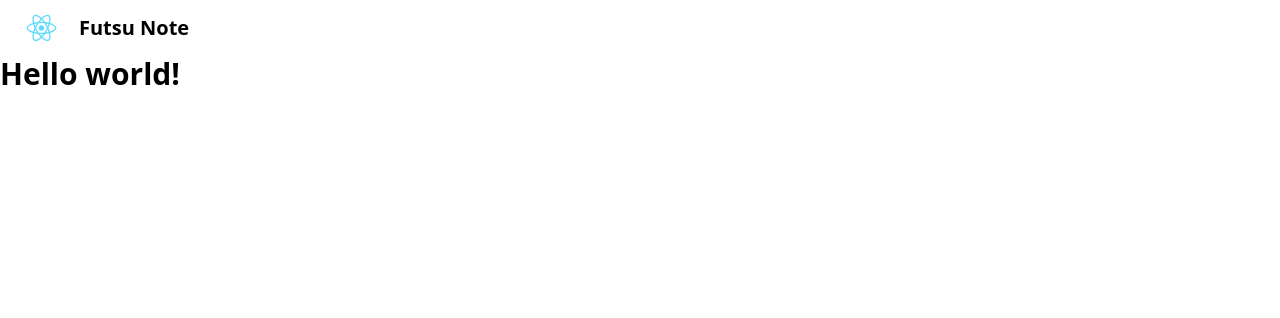
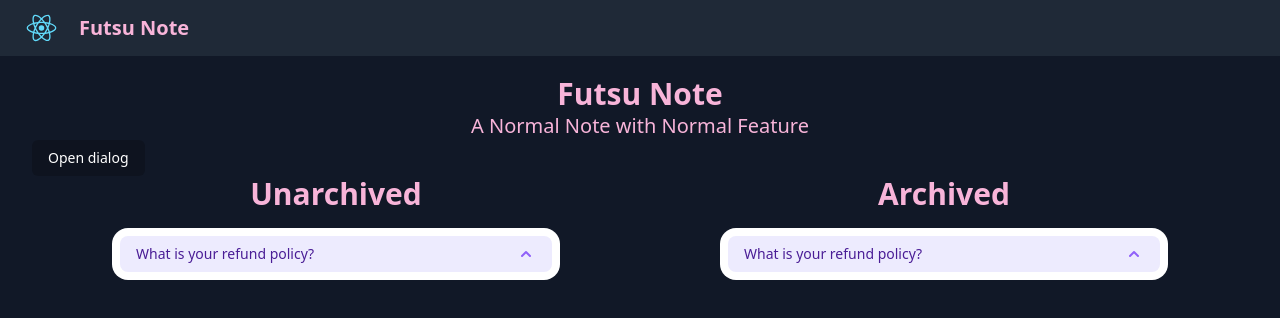
Before and after one commit to ZhafranBahij/aplikasi-catatan-pribadi, a React (Create React App) app: page / in a window 1280 px wide. Shown: the top 318 px of the page. Built offline with nearby package versions, Linux system fonts and the light colour scheme.

Commit message:
Create a component

```diff
--- a/package.json
+++ b/package.json
@@ -3,9 +3,13 @@
   "version": "0.1.0",
   "private": true,
   "dependencies": {
+    "@headlessui/react": "^1.6.4",
+    "@heroicons/react": "^1.0.6",
     "@testing-library/jest-dom": "^5.16.4",
     "@testing-library/react": "^13.3.0",
     "@testing-library/user-event": "^13.5.0",
+    "flowbite": "^1.4.7",
+    "flowbite-react": "^0.0.25",
     "react": "^18.1.0",
     "react-dom": "^18.1.0",
     "react-scripts": "5.0.1",
--- a/src/App.jsx
+++ b/src/App.jsx
@@ -1,12 +1,19 @@
 import "./App.css";
 import Navbar from "./component/Navbar";
+import AddForm from "./component/AddForm";
+import Layout from "./component/Layout";
+import Title from "./component/Title";
+import MainNoteList from "./component/MainNoteList";
 
 export default function App() {
   return (
     <>
       <Navbar />
-
-      <h1 className="text-3xl font-bold">Hello world!</h1>
+      <Layout>
+        <Title />
+        <AddForm />
+        <MainNoteList />
+      </Layout>
     </>
   );
 }
--- /dev/null
+++ b/src/component/AddForm.jsx
@@ -0,0 +1,69 @@
+import { Dialog, Transition } from "@headlessui/react";
+import { Fragment, useState } from "react";
+import Form from "./Form";
+
+export default function AddForm() {
+  let [isOpen, setIsOpen] = useState(false);
+
+  function closeModal() {
+    setIsOpen(false);
+  }
+
+  function openModal() {
+    setIsOpen(true);
+  }
+
+  return (
+    <>
+      <button
+        type="button"
+        onClick={openModal}
+        className="rounded-md bg-black bg-opacity-20 px-4 py-2 text-sm font-medium text-white hover:bg-opacity-30 focus:outline-none focus-visible:ring-2 focus-visible:ring-white focus-visible:ring-opacity-75"
+      >
+        Open dialog
+      </button>
+
+      <Transition appear show={isOpen} as={Fragment}>
+        <Dialog as="div" className="relative z-10" onClose={closeModal}>
+          <Transition.Child
+            as={Fragment}
+            enter="ease-out duration-300"
+            enterFrom="opacity-0"
+            enterTo="opacity-100"
+            leave="ease-in duration-200"
+            leaveFrom="opacity-100"
+            leaveTo="opacity-0"
+          >
+            <div className="fixed inset-0 bg-black bg-opacity-25" />
+          </Transition.Child>
+
+          <div className="fixed inset-0 overflow-y-auto">
+            <div className="flex min-h-full items-center justify-center p-4 text-center">
+              <Transition.Child
+                as={Fragment}
+                enter="ease-out duration-300"
+                enterFrom="opacity-0 scale-95"
+                enterTo="opacity-100 scale-100"
+                leave="ease-in duration-200"
+                leaveFrom="opacity-100 scale-100"
+                leaveTo="opacity-0 scale-95"
+              >
+                <Dialog.Panel className="w-full max-w-md transform overflow-hidden rounded-2xl bg-gray-800 p-6 text-left align-middle shadow-xl transition-all">
+                  <Dialog.Title
+                    as="h3"
+                    className="text-lg font-medium leading-6 text-pink-300"
+                  >
+                    Add a New Note
+                  </Dialog.Title>
+                  <div className="mt-2 ">
+                    <Form closeModal={closeModal} />
+                  </div>
+                </Dialog.Panel>
+              </Transition.Child>
+            </div>
+          </div>
+        </Dialog>
+      </Transition>
+    </>
+  );
+}
--- /dev/null
+++ b/src/component/Form.jsx
@@ -0,0 +1,62 @@
+export default function Form({ closeModal }) {
+  return (
+    <>
+      <form>
+        <div class="mb-6">
+          <label
+            for="title"
+            class="block mb-2 text-sm font-medium text-pink-500"
+          >
+            Title
+            <small className="ml-6">50 Chara Left</small>
+          </label>
+          <input
+            type="text"
+            id="title"
+            class="bg-gray-50 border border-pink-800 text-gray-900 text-sm rounded-lg focus:ring-pink-500 focus:border-pink-500 block w-full p-2.5 "
+            placeholder="What you want to do?"
+            required
+          />
+        </div>
+
+        <div class="mb-6">
+          <label
+            for="body"
+            class="block mb-2 text-sm font-medium text-pink-500 "
+          >
+            Body
+          </label>
+
+          <textarea
+            id="body"
+            rows="4"
+            class="block p-2.5 w-full text-sm text-gray-900 bg-gray-50 rounded-lg border border-gray-300 focus:ring-pink-500 focus:border-pink-500 "
+            placeholder="Describe it, okay?"
+          ></textarea>
+        </div>
+
+        <div class="flex items-start mb-6">
+          <div class="flex items-center h-5">
+            <input
+              id="archived"
+              type="checkbox"
+              value="true"
+              class="w-4 h-4 border border-pink-800 rounded bg-gray-50 focus:ring-3 focus:ring-pink-300 "
+              required=""
+            />
+          </div>
+          <label for="archived" class="ml-2 text-sm font-medium text-pink-500">
+            Archived
+          </label>
+        </div>
+        <button
+          type="submit"
+          class="text-white bg-blue-700 hover:bg-blue-800 focus:ring-4 focus:outline-none focus:ring-blue-300 font-medium rounded-lg text-sm w-full sm:w-auto px-5 py-2.5 text-center dark:bg-blue-600 dark:hover:bg-blue-700 dark:focus:ring-blue-800"
+          onClick={closeModal}
+        >
+          Submit
+        </button>
+      </form>
+    </>
+  );
+}
--- /dev/null
+++ b/src/component/Layout.jsx
@@ -0,0 +1,9 @@
+export default function Layout(props) {
+  return (
+    <>
+      <div className="bg-gray-900 min-h-screen text-pink-300 px-8 py-5">
+        {props.children}
+      </div>
+    </>
+  );
+}
--- /dev/null
+++ b/src/component/MainNoteList.jsx
@@ -0,0 +1,18 @@
+import NoteList from "./NoteList";
+
+export default function MainNoteList() {
+  return (
+    <main>
+      <div className="flex flex-col sm:flex-row justify-center">
+        <div className="w-full">
+          <h1 className="text-3xl font-bold text-center">Unarchived</h1>
+          <NoteList />
+        </div>
+        <div className="w-full">
+          <h1 className="text-3xl font-bold text-center">Archived</h1>
+          <NoteList />
+        </div>
+      </div>
+    </main>
+  );
+}
--- a/src/component/Navbar.jsx
+++ b/src/component/Navbar.jsx
@@ -2,17 +2,17 @@ import logo from "../logo.svg";
 
 export default function Navbar() {
   return (
-    <>
-      <nav class="bg-white border-gray-200 px-2 sm:px-4 py-2.5  dark:bg-gray-800">
+    <header>
+      <nav class="sm:px-4 py-2.5  bg-gray-800">
         <div class="container flex flex-wrap justify-between items-center mx-auto">
           <a href="#" className="flex items-center">
             <img src={logo} class="mr-3 h-6 sm:h-9" alt="Logo" />
-            <span class="self-center text-xl font-semibold whitespace-nowrap dark:text-white">
+            <span class="self-center text-xl font-semibold whitespace-nowrap text-pink-300">
               Futsu Note
             </span>
           </a>
         </div>
       </nav>
-    </>
+    </header>
   );
 }
--- /dev/null
+++ b/src/component/NoteList.jsx
@@ -0,0 +1,29 @@
+import { Disclosure } from "@headlessui/react";
+import { ChevronUpIcon } from "@heroicons/react/solid";
+
+export default function NoteList() {
+  return (
+    <div className="w-full px-4 py-4">
+      <div className="mx-auto w-full max-w-md rounded-2xl bg-white p-2">
+        <Disclosure>
+          {({ open }) => (
+            <>
+              <Disclosure.Button className="flex w-full justify-between rounded-lg bg-purple-100 px-4 py-2 text-left text-sm font-medium text-purple-900 hover:bg-purple-200 focus:outline-none focus-visible:ring focus-visible:ring-purple-500 focus-visible:ring-opacity-75">
+                <span>What is your refund policy?</span>
+                <ChevronUpIcon
+                  className={`${
+                    open ? "rotate-180 transform" : ""
+                  } h-5 w-5  text-purple-500`}
+                />
+              </Disclosure.Button>
+              <Disclosure.Panel className="px-4 pt-4 pb-2 text-sm text-gray-500">
+                If you're unhappy with your purchase for any reason, email us
+                within 90 days and we'll refund you in full, no questions asked.
+              </Disclosure.Panel>
+            </>
+          )}
+        </Disclosure>
+      </div>
+    </div>
+  );
+}
--- /dev/null
+++ b/src/component/Title.jsx
@@ -0,0 +1,10 @@
+export default function Title() {
+  return (
+    <>
+      <div className="text-center">
+        <h1 className="text-3xl font-bold text-center">Futsu Note</h1>
+        <h2 className="text-xl">A Normal Note with Normal Feature</h2>
+      </div>
+    </>
+  );
+}
--- a/tailwind.config.js
+++ b/tailwind.config.js
@@ -1,7 +1,10 @@
 module.exports = {
-  content: ["./src/**/*.{js,jsx,ts,tsx}"],
+  content: [
+    "./src/**/*.{js,jsx,ts,tsx}",
+    "node_modules/flowbite-react/**/*.{js,jsx,ts,tsx}",
+  ],
   theme: {
     extend: {},
   },
-  plugins: [],
+  plugins: [require("flowbite/plugin")],
 };
```
Also changed, not shown: 1 other file (tests, documents, lock files or other folders).
